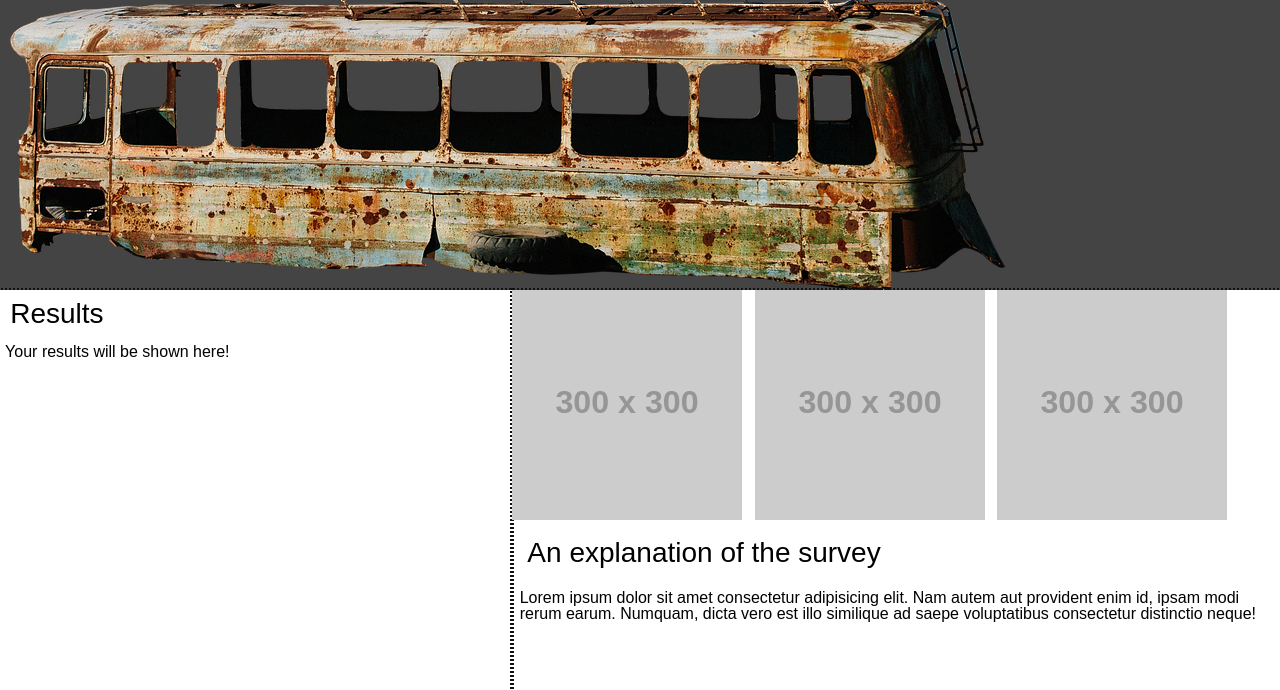
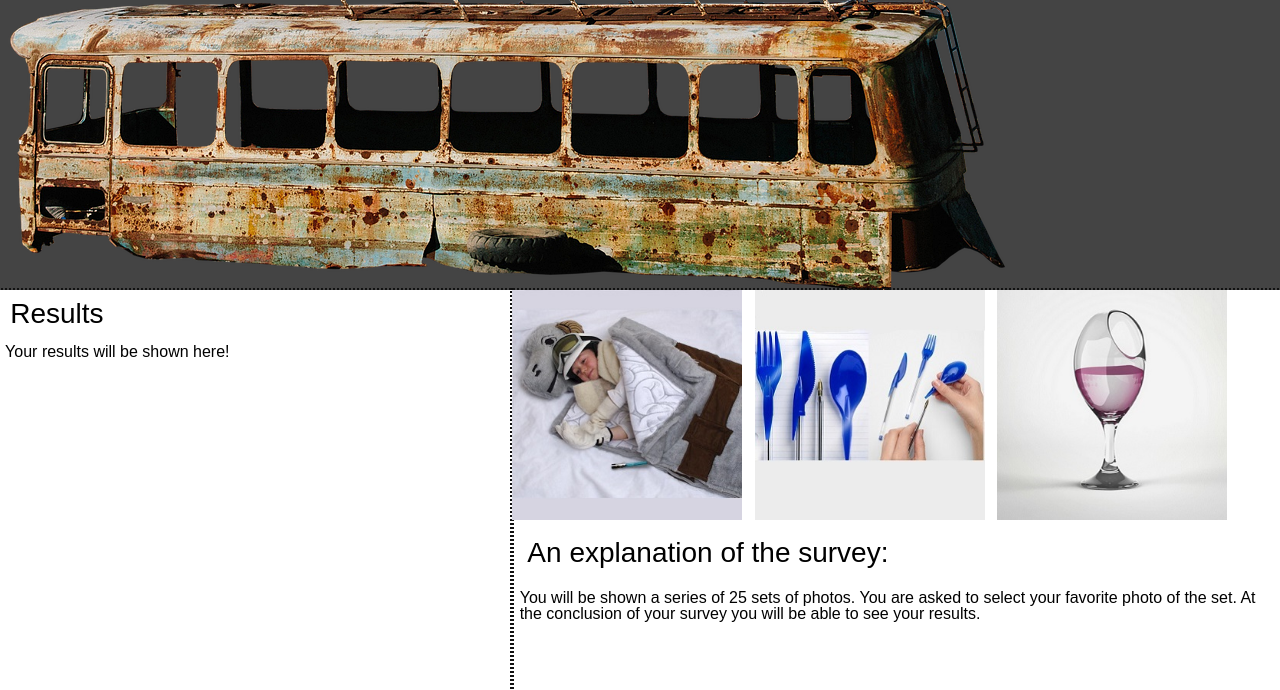
Before and after one commit to MthwBrwn/bus-mall, a plain HTML site: page index.html in a window 1280 px wide. Shown: the part 110-800 px from the top of the page. Drawn offline with Linux system fonts and the light colour scheme; placeholder pictures from the web are drawn by us.

Commit message:
styling set first three pics upload with page open

```diff
--- a/index.html
+++ b/index.html
@@ -58,9 +58,9 @@
 
     <!-- Buttons will be radio buttons on bottom of pics -->
 
-    <h2>An explanation of the survey</h2>
+    <h2>An explanation of the survey:</h2>
     <p>
-      Lorem ipsum dolor sit amet consectetur adipisicing elit. Nam autem aut provident enim id, ipsam modi rerum earum. Numquam, dicta vero est illo similique ad saepe voluptatibus consectetur distinctio neque!
+      You will be shown a series of 25 sets of photos. You are asked to select your favorite photo of the set. At the conclusion of your survey you will be able to see your results.
     </p>
   </section>
 
--- a/js/app.js
+++ b/js/app.js
@@ -15,7 +15,7 @@ PhotoSelect.listEl = document.getElementById('listBuild');
 PhotoSelect.totalClicks = 0;
 PhotoSelect.lastDisplayed = [];
 PhotoSelect.totalVotes =[];
-PhotoSelect.maxClicks = 5;
+PhotoSelect.maxClicks = 25;
 PhotoSelect.names = [];
 
 
@@ -148,7 +148,8 @@ new PhotoSelect('Unicorn meat', 'img/unicorn.jpg' , 'Unicorn meat');
 new PhotoSelect('Tentacle USB', 'img/usb.gif' , 'A USB storage stick shaped like a tentacle');
 new PhotoSelect('Endless watering can', 'img/water-can.jpg' , 'A watering can whose spigot is turned back into the can ');
 new PhotoSelect('Off center wineglass', 'img/wine-glass.jpg' , 'A wineglass with an off-center lip');
-
+// instantiate first set
+PhotoSelect.randomPhoto();
 //need event listener for 'click'
 PhotoSelect.photoEventElement.addEventListener('click', PhotoSelect.clickAction);
 
```
